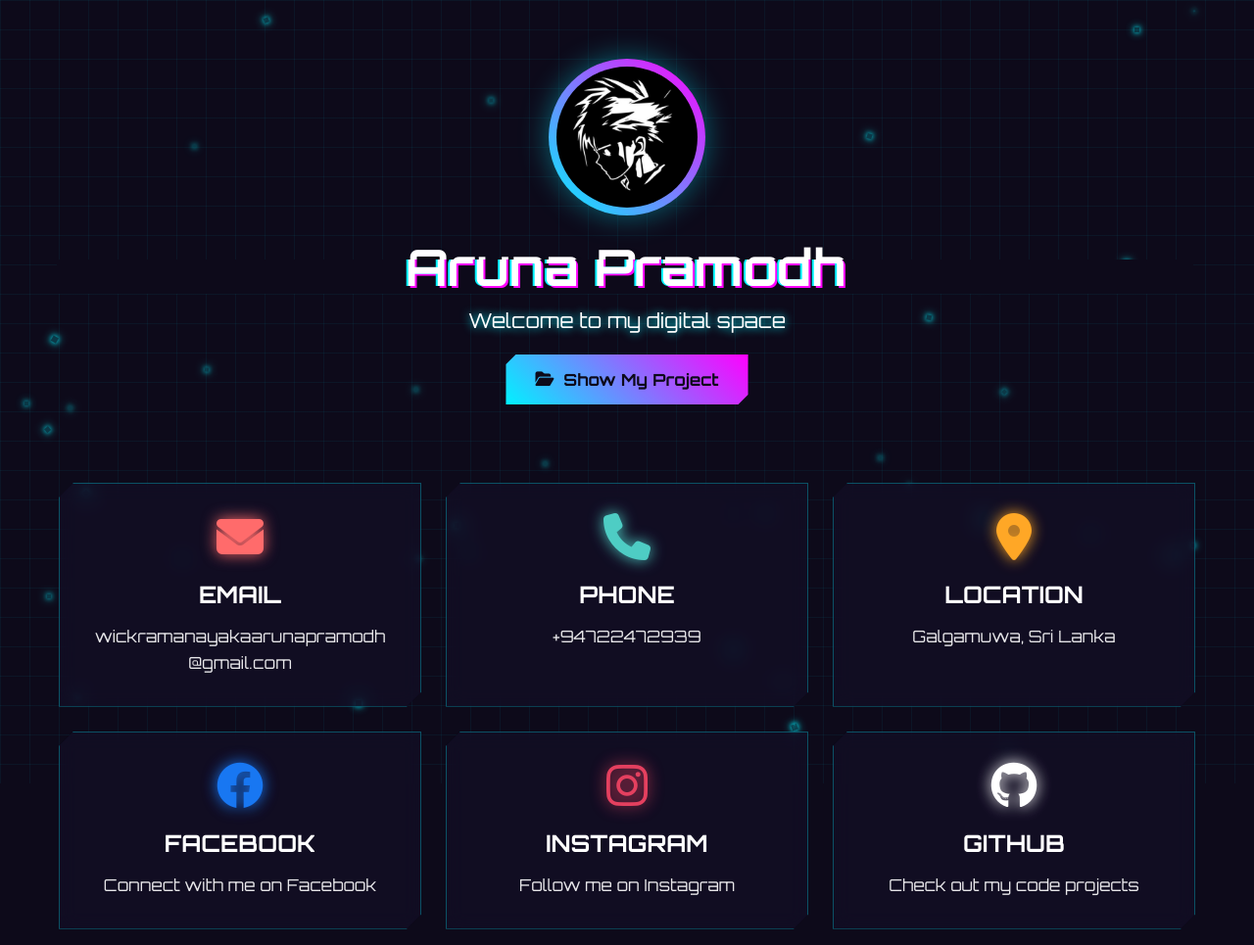
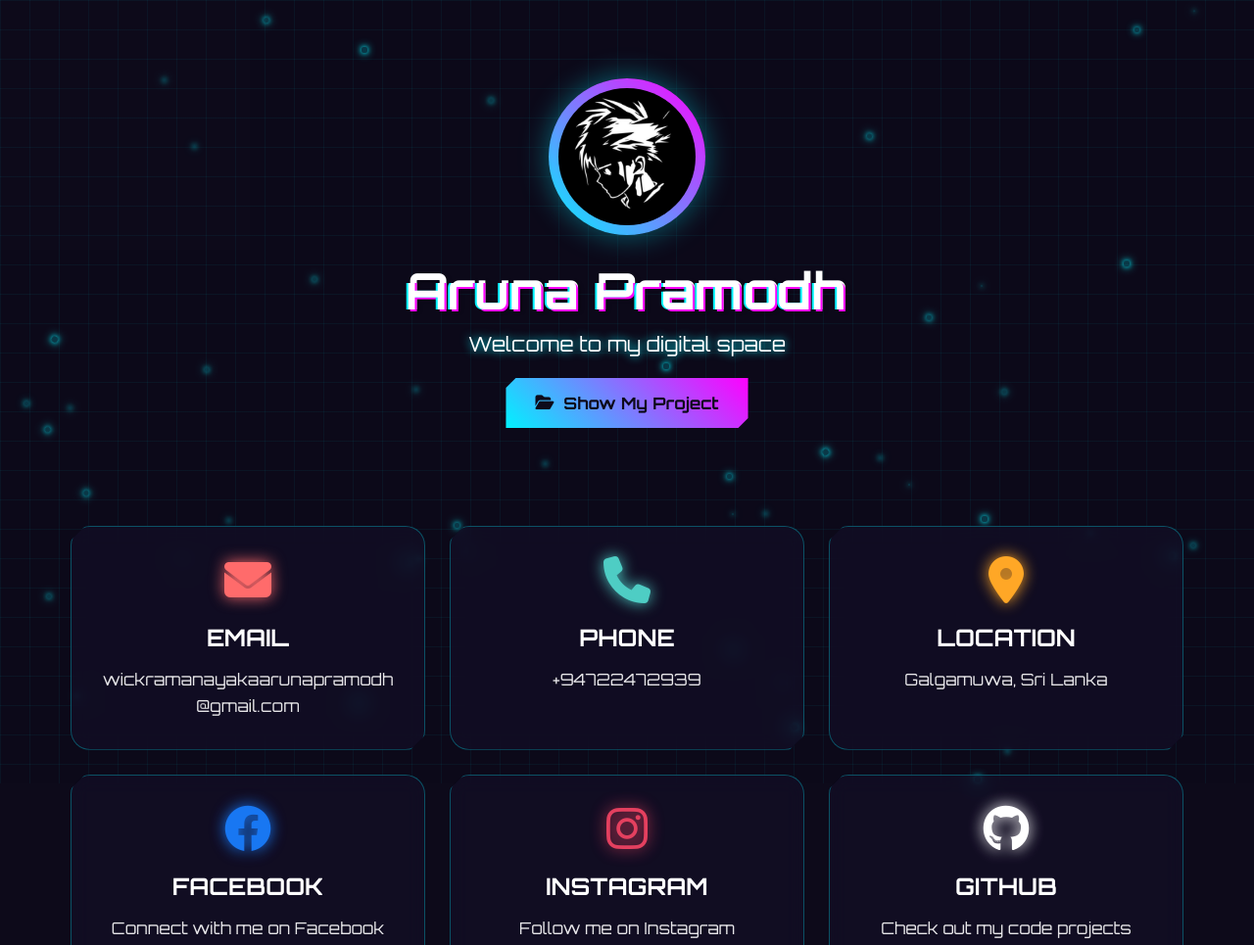
Before and after one commit to pramodwickramanayaka/MyWeb, a plain HTML site: page index.html in a window 1280 px wide. Shown: the top 965 px of the page at 98% size. Drawn offline with Linux system fonts and the light colour scheme; files whose address does not match are found by name.

Commit message:
Update index.html

````diff
--- a/index.html
+++ b/index.html
@@ -2,7 +2,10 @@
 <html lang="en">
 <head>
   <meta charset="UTF-8" />
-  <meta name="viewport" content="width=device-width, initial-scale=1.0"/>
+  <meta
+    name="viewport"
+    content="width=device-width, initial-scale=1, viewport-fit=cover"
+  />
   <title>Aruna Pramodh - Personal Portfolio</title>
   <link rel="stylesheet" href="https://cdnjs.cloudflare.com/ajax/libs/font-awesome/6.4.0/css/all.min.css"/>
   <link rel="preconnect" href="https://fonts.googleapis.com">
@@ -10,7 +13,17 @@
   <link href="https://fonts.googleapis.com/css2?family=Orbitron:wght@400;700&display=swap" rel="stylesheet">
 
   <style>
+    :root{
+      --maxw: 1200px;
+      --gutter: clamp(14px, 4vw, 32px);
+      --header-pad: clamp(40px, 8vw, 80px);
+      --card-pad: clamp(18px, 3vw, 30px);
+      --radius: 20px;
+    }
+
     * { margin: 0; padding: 0; box-sizing: border-box; }
+    html { -webkit-text-size-adjust: 100%; text-size-adjust: 100%; }
+    img, svg, video { max-width: 100%; height: auto; display: block; }
 
     body {
       font-family: 'Orbitron', sans-serif;
@@ -20,6 +33,7 @@
       overflow-x: hidden;
     }
 
+    /* Responsive hex grid glow background */
     .hexagon-bg {
       position: fixed;
       inset: 0;
@@ -29,10 +43,10 @@
       background-image:
         linear-gradient(rgba(0, 242, 255, 0.05) 1px, transparent 1px),
         linear-gradient(90deg, rgba(0, 242, 255, 0.05) 1px, transparent 1px);
-      background-size: 30px 30px;
-      animation: bgPulse 5s ease-in-out infinite alternate;
+      background-size: clamp(18px, 3vw, 30px) clamp(18px, 3vw, 30px);
+      animation: bgPulse 6s ease-in-out infinite alternate;
     }
-    @keyframes bgPulse { from { opacity: 0.5; } to { opacity: 1; } }
+    @keyframes bgPulse { from { opacity: 0.55; } to { opacity: 1; } }
 
     .particles { position: fixed; inset: 0; pointer-events: none; z-index: 1; }
     .particle {
@@ -40,29 +54,32 @@
       background: rgba(0, 242, 255, 0.2);
       animation: float 8s ease-in-out infinite;
       box-shadow: 0 0 5px #00f2ff, 0 0 10px #00f2ff;
+      border-radius: 2px;
     }
     @keyframes float {
       0%, 100% { transform: translateY(0) rotate(0); }
       50% { transform: translateY(-30px) rotate(360deg); }
     }
 
-    .container { position: relative; z-index: 2; max-width: 1200px; margin: 0 auto; padding: 0 20px; }
-    .header { text-align: center; padding: 60px 0 40px; color: #fff; }
+    .container { position: relative; z-index: 2; max-width: var(--maxw); margin: 0 auto; padding-inline: var(--gutter); }
+    .header { text-align: center; padding-block: var(--header-pad) calc(var(--header-pad) * 0.5); color: #fff; }
 
-    /* Top circular logo */
-    .logo { display: flex; justify-content: center; margin-bottom: 20px; }
+    /* Top circular logo (responsive) */
+    .logo { display: flex; justify-content: center; margin-bottom: clamp(14px, 3vw, 24px); }
     .logo-circle {
-      width: 160px; height: 160px; border-radius: 50%;
-      padding: 8px;
+      width: clamp(96px, 18vw, 160px);
+      height: clamp(96px, 18vw, 160px);
+      border-radius: 50%;
+      padding: clamp(6px, 1.2vw, 10px);
       background: linear-gradient(45deg, #00f2ff, #ff00ff);
       box-shadow: 0 0 30px rgba(0, 242, 255, 0.4);
       display: inline-flex; align-items: center; justify-content: center;
       animation: pulse 2.5s ease-in-out infinite;
     }
-    .logo-circle img { width: 100%; height: 100%; border-radius: 50%; object-fit: cover; display: block; }
+    .logo-circle img { width: 100%; height: 100%; border-radius: 50%; object-fit: cover; }
     .logo-fallback {
       display: none; width: 100%; height: 100%; border-radius: 50%;
-      background: #151224; color: #fff; font-weight: 700; font-size: 48px;
+      background: #151224; color: #fff; font-weight: 700; font-size: clamp(28px, 6vw, 48px);
       align-items: center; justify-content: center;
     }
     @keyframes pulse {
@@ -72,7 +89,9 @@
     }
 
     .name {
-      font-size: 3.2em; font-weight: bold; margin-bottom: 10px;
+      font-size: clamp(1.8rem, 6vw, 3.2rem);
+      font-weight: bold;
+      margin-bottom: clamp(6px, 1.5vw, 10px);
       text-shadow: 2px 2px 4px rgba(0,0,0,0.3);
       position: relative; animation: slideInFromTop 1s ease-out;
     }
@@ -80,7 +99,8 @@
     .name::after {
       content: 'Aruna Pramodh';
       position: absolute; top: 0; left: 0; width: 100%; height: 100%;
-      background: #0d0a1a; overflow: hidden;
+      background: transparent; overflow: hidden;
+      pointer-events: none;
     }
     .name::before { left: 2px; text-shadow: -2px 0 #ff00ff; animation: glitch-anim-1 2s infinite linear alternate-reverse; }
     .name::after  { left: -2px; text-shadow: -2px 0 #00f2ff, 2px 2px #ff00ff; animation: glitch-anim-2 2s infinite linear alternate-reverse; }
@@ -100,38 +120,48 @@
       100% { clip: rect(52px, 9999px, 35px, 0); }
     }
 
-    .subtitle { font-size: 1.3em; opacity: 0.9; animation: slideInFromBottom 1s ease-out 0.5s both; text-shadow: 0 0 10px #00f2ff; }
+    .subtitle {
+      font-size: clamp(1rem, 2.8vw, 1.3rem);
+      opacity: 0.9; animation: slideInFromBottom 1s ease-out 0.5s both;
+      text-shadow: 0 0 10px #00f2ff;
+    }
 
     .contact-btn {
-      display: inline-flex; align-items: center; gap: 10px;
+      display: inline-flex; align-items: center; gap: clamp(8px, 1.4vw, 10px);
       background: linear-gradient(45deg, #00f2ff, #ff00ff);
-      color: #0d0a1a; padding: 15px 30px; text-decoration: none; font-weight: bold; font-size: 1.05em;
-      transition: all 0.3s ease; box-shadow: 0 5px 20px rgba(255, 0, 255, 0.4);
+      color: #0d0a1a;
+      padding: clamp(12px, 1.8vw, 15px) clamp(20px, 3.5vw, 30px);
+      text-decoration: none; font-weight: bold; font-size: clamp(0.95rem, 2.2vw, 1.05rem);
+      transition: transform 0.2s ease, box-shadow 0.2s ease;
+      box-shadow: 0 5px 20px rgba(255, 0, 255, 0.4);
       clip-path: polygon(0 10px, 10px 0, 100% 0, 100% calc(100% - 10px), calc(100% - 10px) 100%, 0 100%);
-      margin-top: 22px;
+      margin-top: clamp(16px, 3vw, 22px);
     }
     .contact-btn:hover { transform: translateY(-3px); box-shadow: 0 10px 30px rgba(0, 242, 255, 0.6); }
 
     .info-cards {
-      display: grid; grid-template-columns: repeat(auto-fit, minmax(280px, 1fr));
-      gap: 25px; padding: 40px 0 60px;
+      display: grid;
+      grid-template-columns: repeat(auto-fit, minmax(min(100%, 280px), 1fr));
+      gap: clamp(16px, 3vw, 25px);
+      padding: clamp(30px, 6vw, 60px) 0;
     }
     .card {
       background: rgba(20, 16, 40, 0.6); backdrop-filter: blur(10px);
       border: 1px solid rgba(0, 242, 255, 0.3);
-      padding: 30px; color: #fff; text-align: center; transition: all 0.3s ease;
+      padding: var(--card-pad);
+      color: #fff; text-align: center; transition: transform 0.3s ease, box-shadow 0.3s ease, border-color 0.3s ease, background 0.3s ease;
       animation: fadeInUp 1s ease-out;
+      border-radius: clamp(12px, 2vw, var(--radius));
       clip-path: polygon(0 15px, 15px 0, 100% 0, 100% calc(100% - 15px), calc(100% - 15px) 100%, 0 100%);
     }
-    .card:hover { transform: translateY(-10px); box-shadow: 0 0 30px rgba(255, 0, 255, 0.6); border-color: #ff00ff; background: rgba(20, 16, 40, 0.8); }
-    .card-icon { font-size: 3em; margin-bottom: 20px; display: block; text-shadow: 0 0 15px currentColor; }
-    .card h3 { font-size: 1.5em; margin-bottom: 15px; color: #fff; text-transform: uppercase; }
+    .card:hover { transform: translateY(-8px); box-shadow: 0 0 30px rgba(255, 0, 255, 0.6); border-color: #ff00ff; background: rgba(20, 16, 40, 0.8); }
+    .card-icon { font-size: clamp(2rem, 6vw, 3rem); margin-bottom: clamp(12px, 2.5vw, 20px); display: block; text-shadow: 0 0 15px currentColor; }
+    .card h3 { font-size: clamp(1.1rem, 2.4vw, 1.5rem); margin-bottom: clamp(8px, 1.8vw, 15px); color: #fff; text-transform: uppercase; }
     .card p {
-      font-size: 1.05em;
-      opacity: 0.9;
-      line-height: 1.6;
-      overflow-wrap: break-word;
+      font-size: clamp(0.95rem, 2vw, 1.05rem);
+      opacity: 0.9; line-height: 1.6; overflow-wrap: break-word;
     }
+    .card a { display: block; text-decoration: none; color: inherit; }
 
     .email-icon { color: #ff6b6b; }
     .phone-icon { color: #4ecdc4; }
@@ -147,12 +177,12 @@
     @keyframes slideInFromBottom { 0% { opacity: 0; transform: translateY(50px); } 100% { opacity: 1; transform: translateY(0); } }
     @keyframes fadeInUp { 0% { opacity: 0; transform: translateY(30px); } 100% { opacity: 1; transform: translateY(0); } }
 
-    @media (max-width: 768px) {
-      .name { font-size: 2.4em; }
-      .subtitle { font-size: 1.05em; }
-      .info-cards { grid-template-columns: 1fr; }
-      .header { padding: 50px 0 30px; }
-      .logo-circle { width: 130px; height: 130px; }
+    @media (prefers-reduced-motion: reduce) {
+      * { animation: none !important; transition: none !important; }
+    }
+
+    @media (max-width: 480px) {
+      .header { padding-block: clamp(28px, 10vw, 40px) clamp(16px, 6vw, 24px); }
     }
   </style>
 </head>
@@ -180,7 +210,7 @@
 
     <div class="info-cards">
       <div class="card" style="animation-delay: 0.2s;">
-        <a href="https://mail.google.com/mail/" target="_blank" rel="noopener noreferrer" style="text-decoration: none; color: inherit;">
+        <a href="https://mail.google.com/mail/" target="_blank" rel="noopener noreferrer">
           <i class="fas fa-envelope card-icon email-icon"></i>
           <h3>Email</h3>
           <p>wickramanayakaarunapramodh@gmail.com</p>
@@ -200,7 +230,7 @@
       </div>
 
       <div class="card" style="animation-delay: 0.8s;">
-        <a href="https://web.facebook.com/pramodwickramanayaka" target="_blank" rel="noopener noreferrer" style="text-decoration: none; color: inherit;">
+        <a href="https://web.facebook.com/pramodwickramanayaka" target="_blank" rel="noopener noreferrer">
           <i class="fab fa-facebook card-icon facebook-icon"></i>
           <h3>Facebook</h3>
           <p>Connect with me on Facebook</p>
@@ -208,7 +238,7 @@
       </div>
 
       <div class="card" style="animation-delay: 1.0s;">
-        <a href="https://www.instagram.com/pramodwickramanayaka/" target="_blank" rel="noopener noreferrer" style="text-decoration: none; color: inherit;">
+        <a href="https://www.instagram.com/pramodwickramanayaka/" target="_blank" rel="noopener noreferrer">
           <i class="fab fa-instagram card-icon instagram-icon"></i>
           <h3>Instagram</h3>
           <p>Follow me on Instagram</p>
@@ -216,7 +246,7 @@
       </div>
 
       <div class="card" style="animation-delay: 1.2s;">
-        <a href="https://github.com/pramodwickramanayaka" target="_blank" rel="noopener noreferrer" style="text-decoration: none; color: inherit;">
+        <a href="https://github.com/pramodwickramanayaka" target="_blank" rel="noopener noreferrer">
           <i class="fab fa-github card-icon github-icon"></i>
           <h3>GitHub</h3>
           <p>Check out my code projects</p>
@@ -224,7 +254,7 @@
       </div>
 
       <div class="card" style="animation-delay: 1.4s;">
-        <a href="https://wa.me/94722472939" target="_blank" rel="noopener noreferrer" style="text-decoration: none; color: inherit;">
+        <a href="https://wa.me/94722472939" target="_blank" rel="noopener noreferrer">
           <i class="fab fa-whatsapp card-icon whatsapp-icon"></i>
           <h3>WhatsApp</h3>
           <p>Message me directly</p>
@@ -250,11 +280,13 @@
   <script>
     function createParticles() {
       const particlesContainer = document.getElementById('particles');
-      const particleCount = 40;
+      const isMobile = window.matchMedia('(max-width: 600px)').matches;
+      const particleCount = isMobile ? 22 : 48;
+
       for (let i = 0; i < particleCount; i++) {
         const particle = document.createElement('div');
         particle.className = 'particle';
-        const size = Math.random() * 4 + 2;
+        const size = Math.random() * (isMobile ? 3 : 4) + 2;
         particle.style.width = size + 'px';
         particle.style.height = size + 'px';
         particle.style.left = Math.random() * 100 + '%';
@@ -288,6 +320,8 @@
       }
     }
 
+    // Only enable cursor trail on devices with a fine pointer (e.g., mouse)
+    if (window.matchMedia('(pointer: fine)').matches) {
       document.addEventListener('mousemove', (e) => {
         const trail = document.createElement('div');
         trail.style.position = 'fixed';
@@ -309,9 +343,9 @@
           if (trail.parentNode) trail.parentNode.removeChild(trail);
         }, 500);
       });
+    }
 
     window.addEventListener('load', createParticles);
   </script>
 </body>
 </html>
-```
````
Lines whose indentation alone changed are shown as unchanged.
